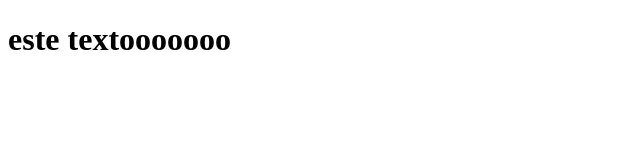
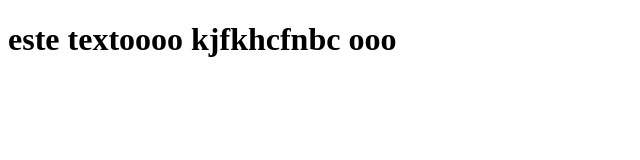
Before and after one commit to verdeverdad/reaccionar, a plain HTML site: page index.html in a window 1280 px wide. Shown: the whole page, without its empty margins (0-640 px from the left). Drawn offline with Linux system fonts and the light colour scheme.

Commit message:
primer2 commit

```diff
--- a/index.html
+++ b/index.html
@@ -2,6 +2,6 @@
 <html>
     <head></head>
     <body>
-        <h1>este textooooooo</h1>
+        <h1>este textoooo kjfkhcfnbc ooo</h1>
     </body>
 </html>
```
